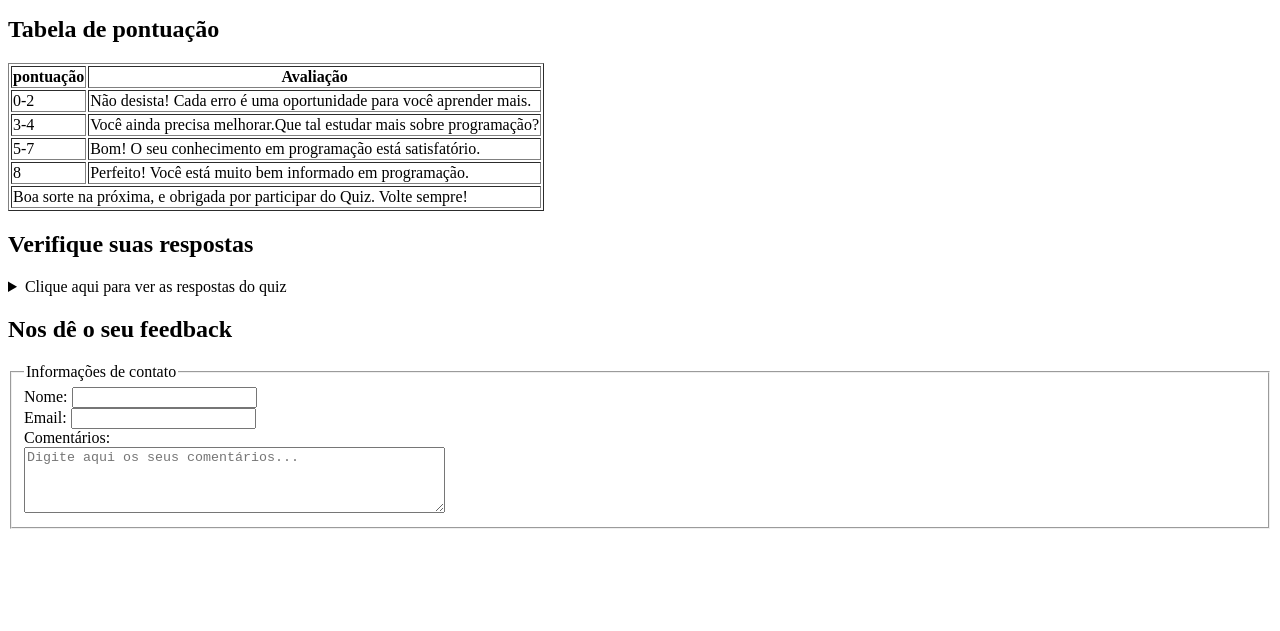
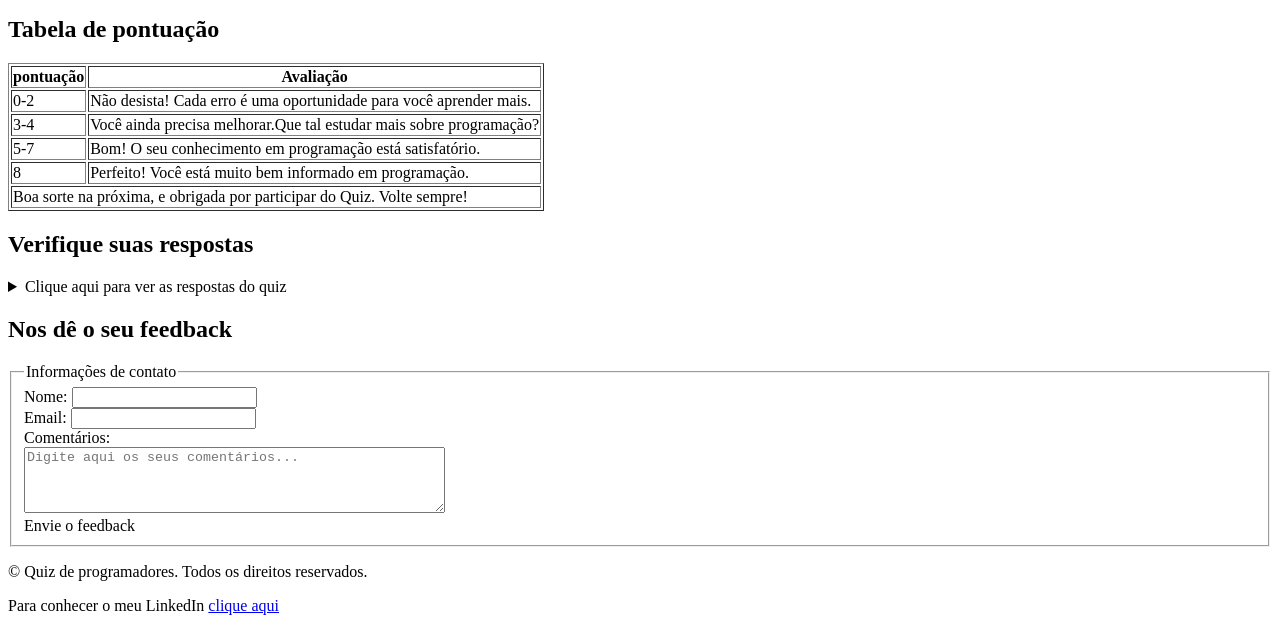
Before and after one commit to EllenCDCoelho/Quiz-para-programadores, a plain HTML site: page index.html in a window 1280 px wide. Shown: the part 1067-1698 px from the top of the page. Before the commit the page ends 1604 px from the top, so only its background shows below. Drawn offline with Linux system fonts and the light colour scheme.

Commit message:
Rodapé e botão para envio do formulário finalizado

```diff
--- a/index.html
+++ b/index.html
@@ -10,7 +10,6 @@
             <h1>Quiz interativo para programadores </h1>
             <p>Teste seus conhecimentos em programação e veja qual pontuação você consegue fazer!</p>
         </header>
-
         <main>
             <!--Introdução-->
             <section>
@@ -166,14 +165,15 @@
                         <input type="email" id="email" name="email"><br>
                         <label for="comentarios">Comentários:</label><br>
                         <textarea name="comentarios" id="comentarios" rows="4" cols="50"
-                        placeholder="Digite aqui os seus comentários..."></textarea>
+                        placeholder="Digite aqui os seus comentários..."></textarea><br>
+                        <buttono onclick="alert('FEEDBACK ENVIADO')">Envie o feedback</button>
                     </fieldset>
                 </form>
             </section>
         </main>
-
         <footer>
-
+            <p>&copy Quiz de programadores. Todos os direitos reservados.</p>
+            <p>Para conhecer o meu LinkedIn <a href="https://www.linkedin.com/in/ellencdcoelho" target="_blank">clique aqui</a></p>
         </footer>
     </body>
 </html>
```
